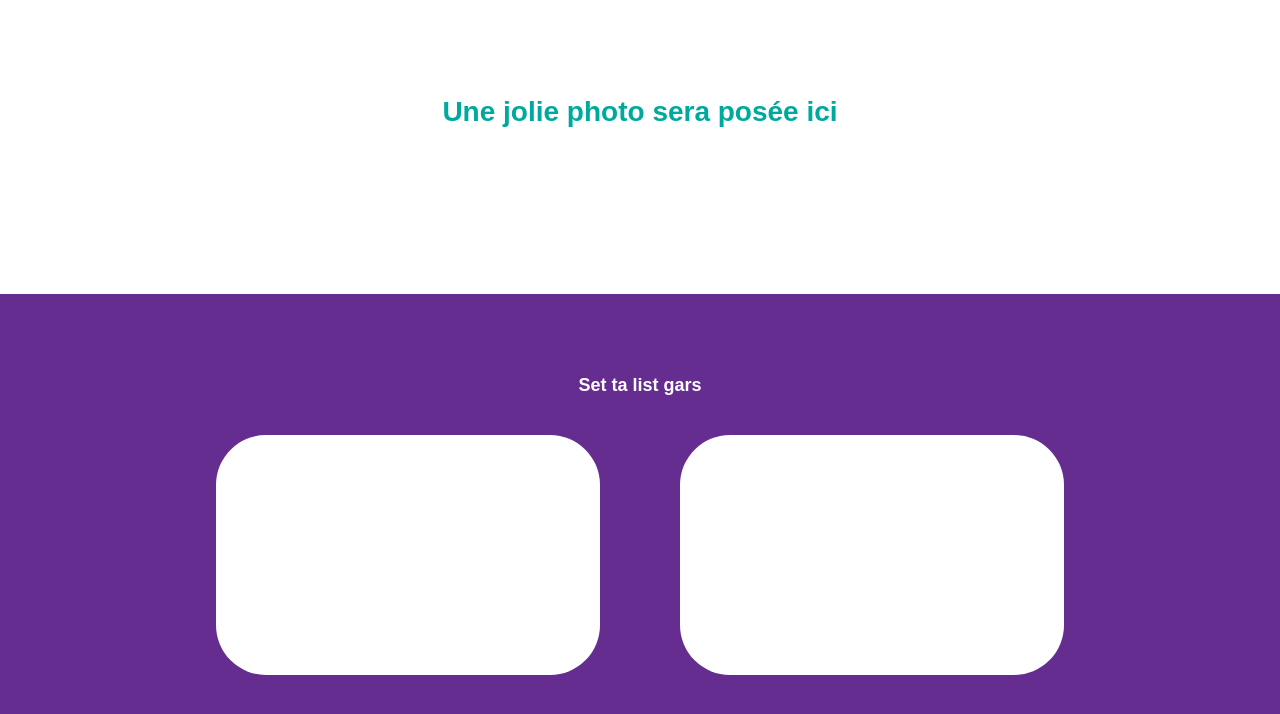
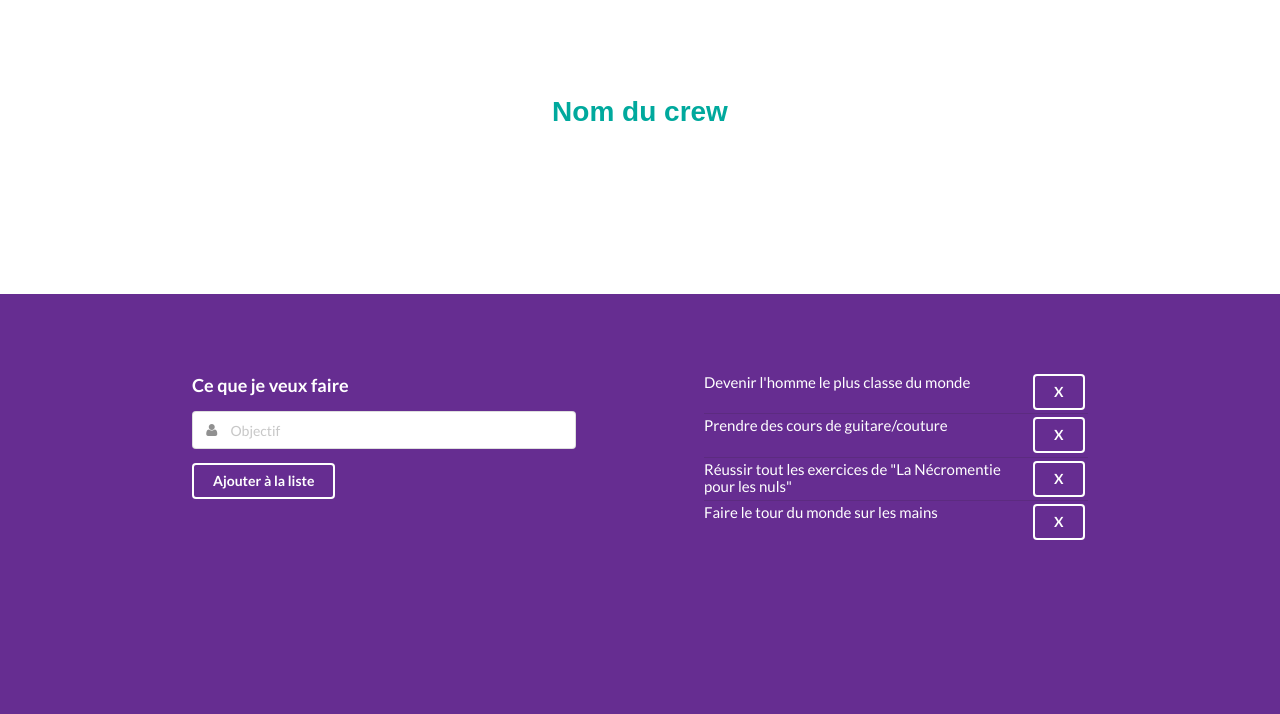
Before and after one commit to AlexB44/fiveyears, a website: page imports/static/adventurePage.html in a window 1280 px wide. Drawn offline with Linux system fonts and the light colour scheme.

Commit message:
adventurePage update

```diff
--- a/imports/static/adventurePage.html
+++ b/imports/static/adventurePage.html
@@ -12,31 +12,69 @@
 <!-- <template name="adventurePage"> -->
   <h2 class="js-groupName"></h2>
     <div class="adventure__banner">
-    <h1>Une jolie photo sera posée ici</h1>
+    <h1>Nom du crew</h1>
   </div>
 
   <div class="adventure__content">
 
-    <h3>Set ta list gars</h3>
-
-    <div class="adventure__content--list">
-    	<!-- <form class="ui form js-createGroup">
-      <div class="field">
-        <label>Nom du groupe</label>
-        <input name="name" placeholder="ex: les joyeux lurons" type="text">
+    <div class="adventure__content--field">
+      <div class="ui form">
+        <div class="field">
+          <h3>Ce que je veux faire</h3>
+          <div class="ui left icon input">
+            <input placeholder="Objectif" type="text">
+            <i class="user icon"></i>
+          </div>
+        </div>
+        <button class="ui inverted button">Ajouter à la liste</div>
       </div>
-      <div class="ui error message"></div>
-      <button class="ui button" type="submit">Submit</button>
-    </form> -->
     </div>
 
     <div class="adventure__content--list">
+
+      <div class="ui middle aligned divided list">
+        <div class="item">
+          <div class="right floated content">
+            <div class="ui inverted button">X</div>
+          </div>
+          <div class="content">
+            Devenir l'homme le plus classe du monde
+          </div>
+        </div>
+        <div class="item">
+          <div class="right floated content">
+            <div class="ui inverted button">X</div>
+          </div>
+          <div class="content">
+            Prendre des cours de guitare/couture
+          </div>
+        </div>
+        <div class="item">
+          <div class="right floated content">
+            <div class="ui inverted button">X</div>
+          </div>
+          <div class="content">
+            Réussir tout les exercices de "La Nécromentie pour les nuls"
+          </div>
+        </div>
+        <div class="item">
+          <div class="right floated content">
+            <div class="ui inverted button">X</div>
+          </div>
+          <div class="content">
+            Faire le tour du monde sur les mains
+          </div>
+        </div>
+      </div>
+
     </div>
 
+
+
 <!--<p>
-	    Page où l'on met tous nos objectifs, notre nom et notre mail.
-	    Une modal demandra la confirmation de tout ça
-  	</p> -->
+      Page où l'on met tous nos objectifs, notre nom et notre mail.
+      Une modal demandra la confirmation de tout ça
+    </p> -->
 
   </div>
 
--- a/imports/static/main.css
+++ b/imports/static/main.css
@@ -7,9 +7,14 @@
  *   * INDEX................First Segment/ Second Segment/ Third Segment
  \**==================================================================================**/
 
-.adventure__content h3, .gopage__content h3 {
+.gopage__content h3 {
 	padding-bottom: 3vh;
 	padding-top: 10vh;
+	font-family: 'Oxygen', sans-serif;
+	font-size: 18px;
+}
+
+.adventure__content h3 {
 	font-family: 'Oxygen', sans-serif;
 	font-size: 18px;
 }
@@ -269,19 +274,37 @@ svg {
 \*===============================*/
 
 .adventure__content {
+	position:absolute;
 	height: 65vh;
 	width: 100vw;
 	color: #FFF;
 	font-family: 'Lato', sans-serif;
-	text-align: center;
 	background-color: #662D91;
 }
 
+.adventure__content--field, .adventure__content--list {
+	display: inline-block;
+	height: 30vh;
+	width: 30vw;
+	color:#FFF;
+	font-family: 'Lato', sans-serif;
+}
+
+.adventure__content--field {
+	float: left;
+	margin: 10vh 0 0 15vw;
+}
+
 .adventure__content--list {
-	display: inline-block;
-	margin: 0 3vw 0 3vw;
-	height:30vh;
-	width: 30vw;
-	border-radius: 50px;
-	background-color: #FFF;
+	/*display: inline-block;*/
+	float:right;
+	margin: 10vh 15vw 0 0;
+	position: relative;
+	font-size: 15px;
 }
+
+.adventure__content--field h3 {
+	color: #FFF;
+	font-family: 'Lato', sans-serif;
+	font-size: 18px;
+}
```
